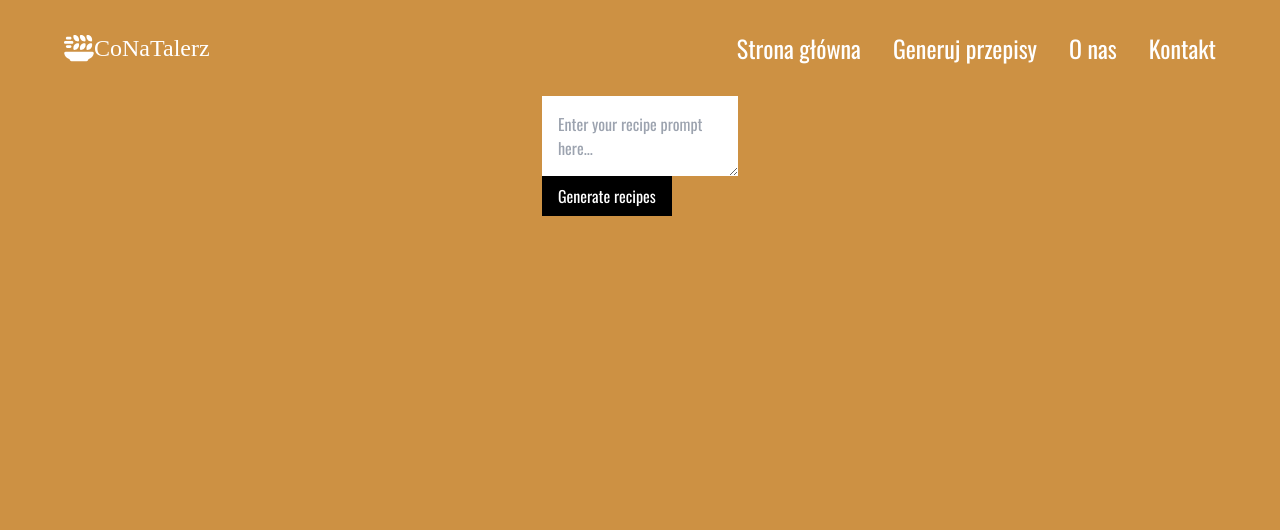
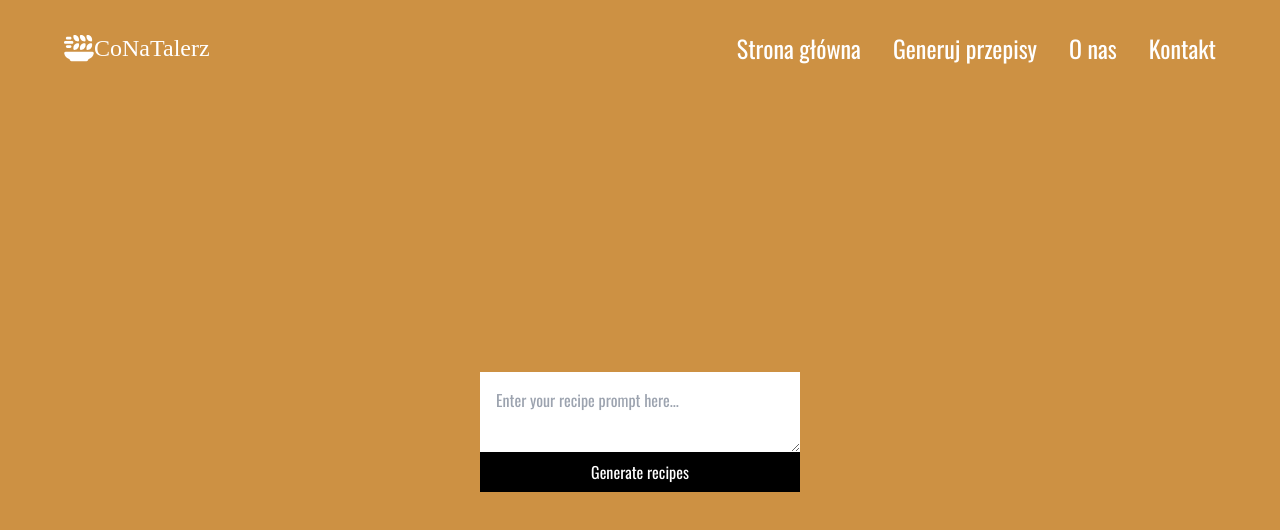
Before and after one commit to KwiecienKamil/AI-recipe-generator, a Next.js app: page /recipes in a window 1280 px wide. Shown: the top 530 px of the page. Built offline with nearby package versions, Linux system fonts and the light colour scheme; a web font is replaced by a local one.

Commit message:
Generating recipes fixes

```diff
--- a/src/app/recipes/page.tsx
+++ b/src/app/recipes/page.tsx
@@ -2,6 +2,7 @@
 import axios from "axios";
 import { useState } from "react";
 import { CgShapeHalfCircle } from "react-icons/cg";
+import { SiCircleci } from "react-icons/si";
 
 const page = () => {
   const [userInput, setUserInput] = useState("");
@@ -35,7 +36,8 @@ const page = () => {
   };
 
   return (
-    <div className="h-full font-montserrat pt-24">
+    <div className="flex flex-col justify-center items-center font-montserrat pt-24">
+      <div className="w-[20rem] pb-8">
         <div className="flex flex-col justify-center">
           <textarea
             value={userInput}
@@ -43,13 +45,29 @@ const page = () => {
             placeholder="Enter your recipe prompt here..."
             className="p-4"
           />
+          <button
+            onClick={handleGenerateRecipes}
+            className="px-4 py-2 bg-black text-white hover:brightness-75 duration-300 text-center"
+          >
+            {loading ? (
+              <span className="text-center">
+                <SiCircleci className="animate-spin" />
+              </span>
+            ) : (
+              <span>Generate recipes</span>
+            )}
+          </button>
+        </div>
       </div>
       {recipes && (
         <div>
           {recipes && (
-            <div className="grid grid-cols-3 gap-2">
+            <div
+              className="grid grid-cols-3 gap-2"
+              key={Math.floor(Math.random() * 999)}
+            >
               {recipes.map((recipe: any) => (
-                <div className="p-2 bg-white/40 max-w-96 rounded-xl ">
+                <div className="p-2 bg-white/40 max-w-96 rounded-xl">
                   <h4>{recipe.name}</h4>
                   <p>{recipe.description}</p>
                   <p>{recipe.instructions}</p>
@@ -59,16 +77,6 @@ const page = () => {
           )}
         </div>
       )}
-      <button
-        onClick={handleGenerateRecipes}
-        className="px-4 py-2 bg-black text-white hover:brightness-75 duration-300 text-center"
-      >
-        {loading ? (
-          <CgShapeHalfCircle className="animate-spin" />
-        ) : (
-          <span>Generate recipes</span>
-        )}
-      </button>
     </div>
   );
 };
```
Lines whose indentation alone changed are shown as unchanged.
